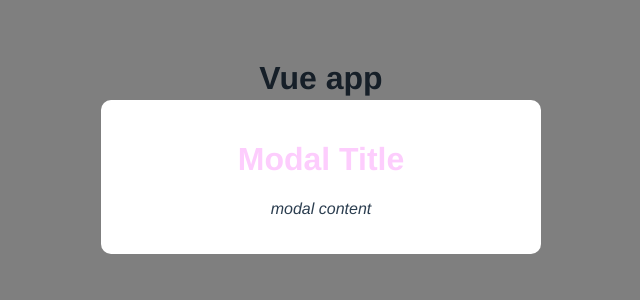
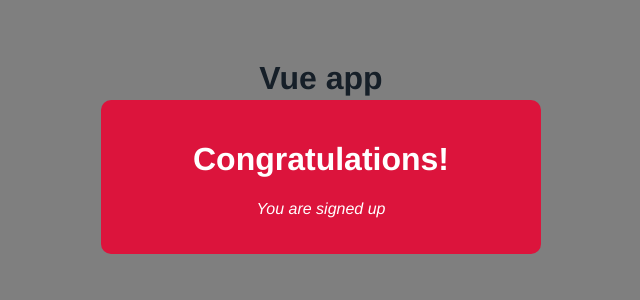
Before and after one commit to Sagva/vue-modal-project, a Vue app: page / in a window 1280 px wide. Shown: the top 300 px of the page, without its empty margins (319-959 px from the left). Built offline with nearby package versions, Linux system fonts and the light colour scheme.

Commit message:
Passed props to the Modal component

```diff
--- a/src/App.vue
+++ b/src/App.vue
@@ -2,7 +2,7 @@
   <h1>{{ title }}</h1>
   <input type="text" ref="name" />
   <button @click="handleClick">Click me</button>
-  <Modal />
+  <Modal :header="header" :text="text" theme="sale" />
 </template>
 
 <script>
@@ -15,6 +15,8 @@
   data() {
     return {
       title: "Vue app",
+      header: "Congratulations!",
+      text: "You are signed up",
     };
   },
   methods: {
--- a/src/components/Modal.vue
+++ b/src/components/Modal.vue
@@ -1,11 +1,17 @@
 <template>
   <div class="backdrop">
-    <div class="modal">
-      <h1>Modal Title</h1>
-      <p>modal content</p>
+    <div class="modal" :class="{ sale: theme === 'sale' }">
+      <h1>{{ header }}</h1>
+      <p>{{ text }}</p>
     </div>
   </div>
 </template>
+
+<script>
+export default {
+  props: ["header", "text", "theme"],
+};
+</script>
 
 <style>
 .modal {
@@ -26,4 +32,12 @@
 .modal h1 {
   color: #fdcdfd;
 }
+
+.modal.sale {
+  background: crimson;
+  color: white;
+}
+.modal.sale h1 {
+  color: white;
+}
 </style>
```
